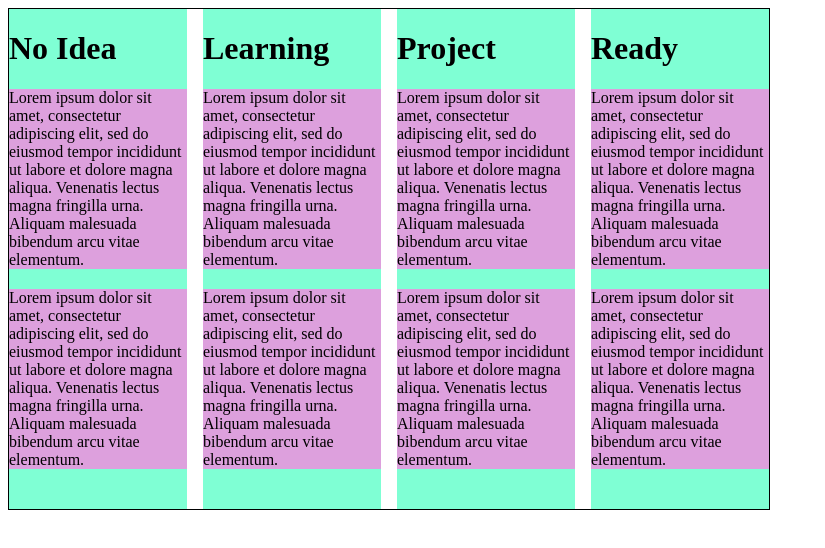
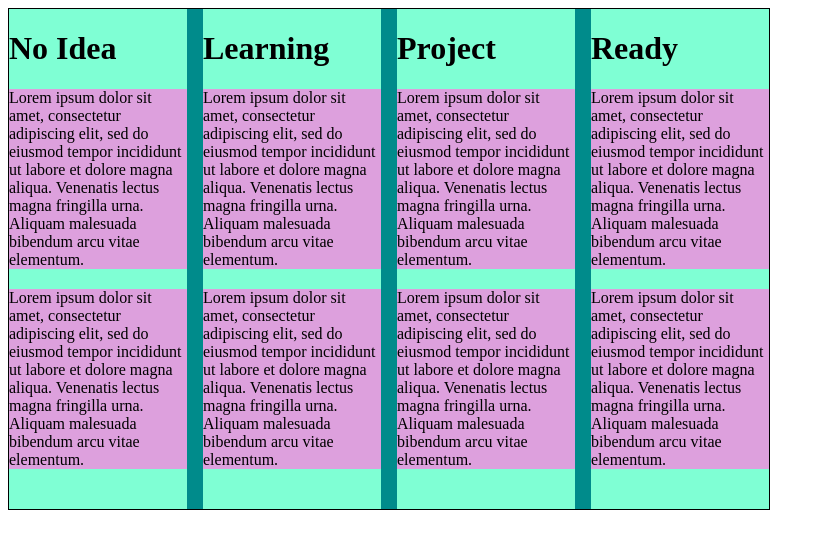
Before and after one commit to mariangz/learning-app, a JavaScript app: page / in a window 1280 px wide. Shown: the top 548 px of the page, without its empty margins (0-825 px from the left). Built offline with nearby package versions, Linux system fonts and the light colour scheme.

Commit message:
trying passing theme as a prop

```diff
--- a/src/App.js
+++ b/src/App.js
@@ -5,7 +5,7 @@ import Container from './Container';
 export default function App() {
   return (
     <>
-      <Container>
+      <Container theme="dark">
         <Card title="No Idea" />
         <Card title="Learning" />
         <Card title="Project" />
--- a/src/Container.js
+++ b/src/Container.js
@@ -1,3 +1,3 @@
-export default function Container({ children }) {
-  return <div className="container">{children}</div>;
+export default function Container({ children, theme }) {
+  return <div className={`container ${theme}`}>{children}</div>;
 }
--- a/src/index.css
+++ b/src/index.css
@@ -14,3 +14,7 @@
 .task {
   background-color: plum;
 }
+
+.container.dark {
+  background-color: darkcyan;
+}
```
